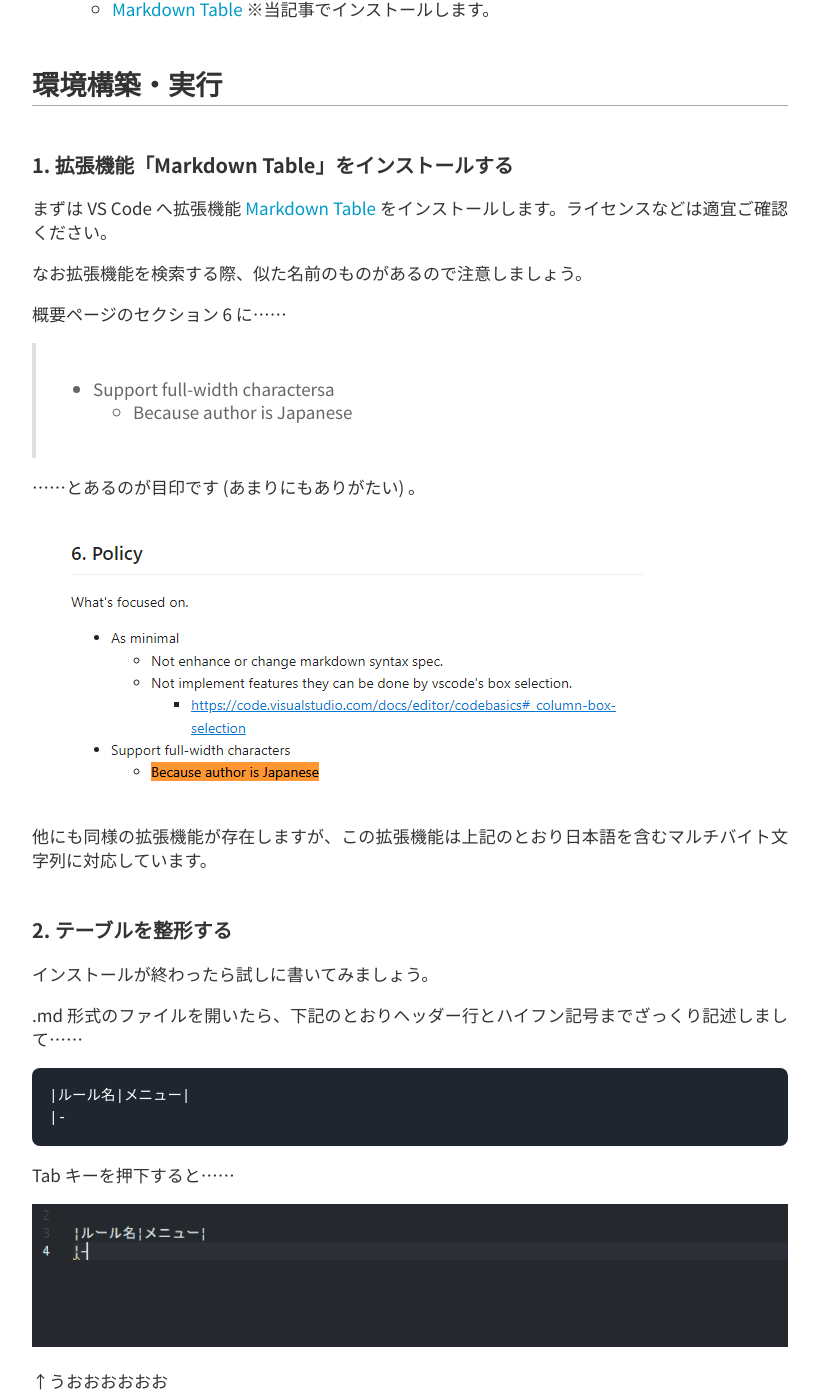
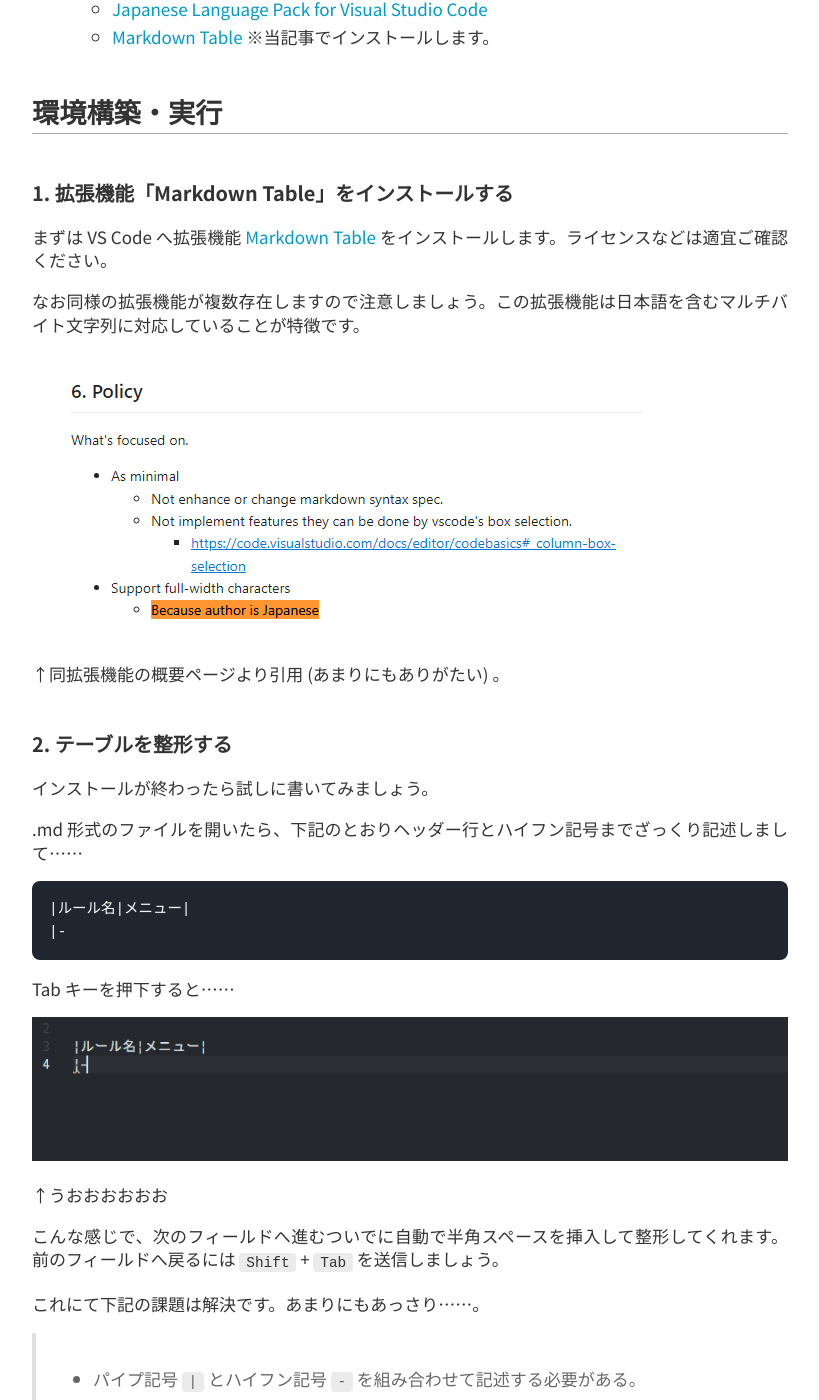
Before and after one commit to kenkenpa198/kems-clew.net, a Jekyll site: the page built from docs/_posts/2023-11-03-make-markdown-table.md, in a window 1280 px wide and 1400 px high, scrolled down 2400 px. Shown: the whole window, without its empty margins (230-1049 px from the left). Built offline with Jekyll 4.4.1, drawn with Linux system fonts in a browser that asks for light colours; nearby versions of some CDN libraries; some of the changed text lies outside the part shown.

Commit message:
fix make-markdown-table

```diff
--- a/docs/_posts/2023-11-03-make-markdown-table.md
+++ b/docs/_posts/2023-11-03-make-markdown-table.md
@@ -30,6 +30,7 @@
     - [3. 行・列を入れ替える](#3-行列を入れ替える)
 - [ショートカットキーまとめ](#ショートカットキーまとめ)
 - [おわりに](#おわりに)
+- [オマケ: Obsidian でも同様の操作を実現する](#オマケ-obsidian-でも同様の操作を実現する)
 
 ## はじめに
 
@@ -88,18 +89,11 @@
 
 まずは VS Code へ拡張機能 [Markdown Table](https://marketplace.visualstudio.com/items?itemName=TakumiI.markdowntable) をインストールします。ライセンスなどは適宜ご確認ください。
 
-なお拡張機能を検索する際、似た名前のものがあるので注意しましょう。
-
-概要ページのセクション 6 に……
-
-> - Support full-width charactersa
->     - Because author is Japanese
-
-……とあるのが目印です (あまりにもありがたい) 。
+なお同様の拡張機能が複数存在しますので注意しましょう。この拡張機能は日本語を含むマルチバイト文字列に対応していることが特徴です。
 
 ![policyf](/assets/images/notes/2023-11-03-make-markdown-table/policy.png)
 
-他にも同様の拡張機能が存在しますが、この拡張機能は上記のとおり日本語を含むマルチバイト文字列に対応しています。
+↑同拡張機能の概要ページより引用 (あまりにもありがたい) 。
 
 ### 2. テーブルを整形する
 
@@ -184,3 +178,21 @@
 詳細は同拡張機能の概要ページ > `2. Demo` `3. Extension Configurations` を参照しましょう。特に `Convert from TSV` がエクセルを併用している場合に便利です。
 
 ドキュメントは未来の自分への手紙！よきドキュメントを残していきましょう～～。
+
+## オマケ: Obsidian でも同様の操作を実現する
+
+今回は VS Code の記事でしたが、メモアプリ「Obsidian」でも同様の操作が実現できます。
+
+- 拡張機能: [Advanced Tables for Obsidian](https://github.com/tgrosinger/advanced-tables-obsidian)
+    - [Obsidian 用リンク](obsidian://show-plugin?id=table-editor-obsidian)
+- 設定するショートカットキー:
+    - `上の行と入れ替える` (Obsidian 標準)
+    - `下の行と入れ替える` (Obsidian 標準)
+    - `Advanced Tables: Move column left` (Advanced Tables)
+    - `Advanced Tables: Move column right` (Advanced Tables)
+
+![obsidian-swap-ud](/assets/images/notes/2023-11-03-make-markdown-table/obsidian-swap-ud.png)
+
+![obsidian-swap-lr](/assets/images/notes/2023-11-03-make-markdown-table/obsidian-swap-lr.png)
+
+Obsidian の記事も書きたいなあ……。
```
Also changed, not shown: docs/assets/images/notes/2023-11-03-make-markdown-table/obsidian-swap-lr.png (added), docs/assets/images/notes/2023-11-03-make-markdown-table/obsidian-swap-ud.png (added).
